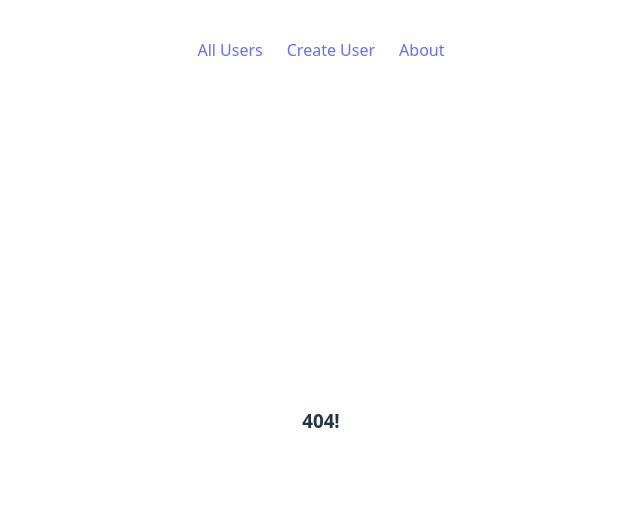
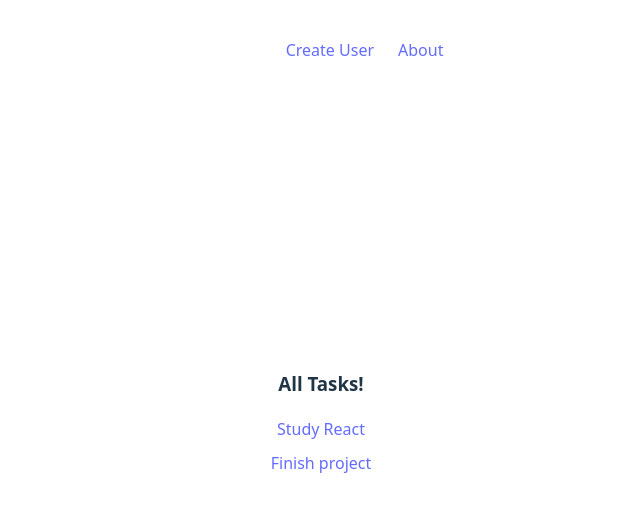
Before and after one commit to bdof2001/react-api-json, a React (Vite) app: page /tasks in a window 1280 px wide. Before the commit this address had no page. Shown: the top 512 px of the page, without its empty margins (319-959 px from the left). Built offline with nearby package versions, Linux system fonts and the light colour scheme; data requests are answered from the project's data file.

Commit message:
Create TasksPage and components for task listing

```diff
--- a/src/App.css
+++ b/src/App.css
@@ -71,7 +71,12 @@ main{
   align-items: center;
 }
 
-.users{
-  display: flex;
-  flex-direction: column;
+
+.tasks ul {
+  list-style: none;
+  padding: 0;
 }
+
+.tasks li {
+  margin: 10px 0;
+}
--- a/src/App.jsx
+++ b/src/App.jsx
@@ -5,7 +5,7 @@ import CreateUserPage from './pages/CreateUserPage'
 import EditUserPage from './pages/EditUserPage'
 import HomePage from './pages/HomePage'
 import UserPage from './pages/UserPage'
-import UsersPage from './pages/UsersPage'
+import TasksPage from './pages/TasksPage'
 import NavBar from './components/NavBar'
 
 function App() {
@@ -19,7 +19,7 @@ function App() {
       <main>
         <Routes>
           <Route path="/" element={<HomePage />} />
-          <Route path="/users" element={<UsersPage />} />
+          <Route path="/tasks" element={<TasksPage />} />
           <Route path="/users/:userId" element={<UserPage />} />
           <Route path="/create-user" element={<CreateUserPage />} />
           <Route path="/edit-user/:userId" element={<EditUserPage />} />
--- a/src/components/NavBar.jsx
+++ b/src/components/NavBar.jsx
@@ -4,7 +4,7 @@ import { NavLink } from 'react-router-dom'
 function NavBar() {
   return (
     <nav>
-        <NavLink to={`/users`}>All Users</NavLink>
+        <NavLink to={`/tasks`}>All Tasks</NavLink>
         <NavLink to={`/create-user`}>Create User</NavLink>
         <NavLink to={`/about`}>About</NavLink>
     </nav>
--- /dev/null
+++ b/src/pages/TasksPage.jsx
@@ -0,0 +1,38 @@
+import React, { useEffect, useState } from 'react';
+import { Link } from 'react-router-dom';
+import axios from 'axios';
+
+const url = `http://localhost:3001`;
+
+function TasksPage() {
+  const [tasks, setTasks] = useState([]);
+
+  useEffect(() => {
+    // Fetch tasks from API
+    axios.get(`${url}/tasks`)
+      .then(response => {
+        setTasks(response.data);
+      })
+      .catch(error => {
+        console.error("Error fetching tasks:", error);
+      });
+  }, []);
+
+  return (
+    <div className='tasks'>
+      <h3>All Tasks!</h3>
+
+      <ul>
+        {tasks.map(task => (
+          <li key={task.id}>
+            <Link to={`/tasks/${task.id}`}>
+              {task.title}
+            </Link>
+          </li>
+        ))}
+      </ul>
+    </div>
+  );
+}
+
+export default TasksPage;
--- a/src/pages/UsersPage.jsx
+++ /dev/null
@@ -1,38 +0,0 @@
-import React from 'react'
-import { useEffect, useState } from 'react'
-import axios from 'axios'
-import { Link } from 'react-router-dom'
-
-const url = `http://localhost:3000`
-
-function UsersPage() {
-
-  const [users, setUsers] = useState([])
-
-  useEffect(() => {
-
-    // chamar a API e obter users
-    axios.get(`${url}/users`)
-      .then(response => {
-        setUsers(response.data)
-      })
-
-  }, [])
-
-  return (
-    <div className='users'>
-      <h3>Todos os Users! </h3>
-
-      {users.map(user => (
-
-        <Link key={user.id} to={user.id}>
-          {user.name}
-        </Link>
-
-      ))}
-
-    </div>
-  )
-}
-
-export default UsersPage
```
